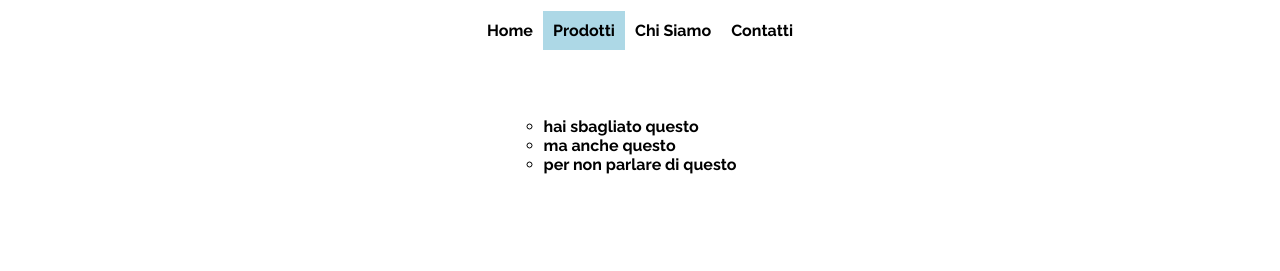
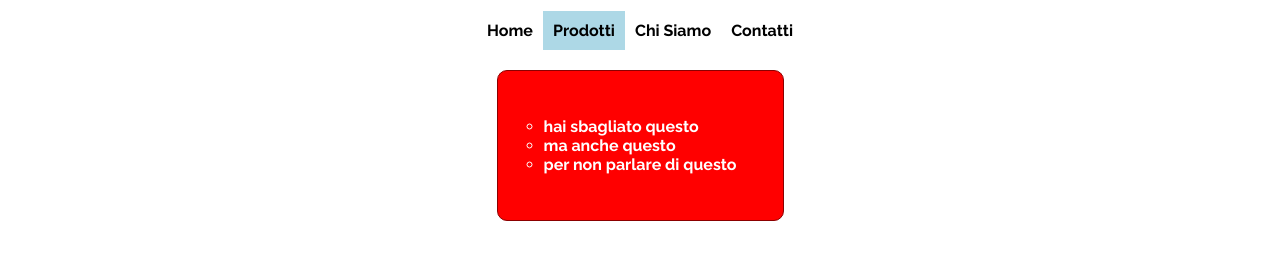
Before and after one commit to pimoGit/molisana151, a React (Vite) app: page / in a window 1280 px wide. Shown: the part 158-429 px from the top of the page. Built offline with nearby package versions, Linux system fonts and the light colour scheme.

Commit message:
fix type name per error

```diff
--- a/src/App.jsx
+++ b/src/App.jsx
@@ -7,7 +7,7 @@ function App() {
     return (
         <>
             <MainHeader />
-            <Alert type="succes">
+            <Alert type="error">
                 <ul>
                     <li>hai sbagliato questo</li>
                     <li>ma anche questo</li>
```
